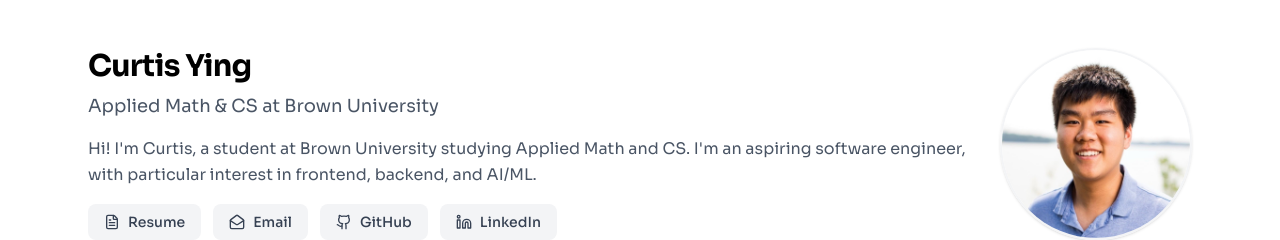
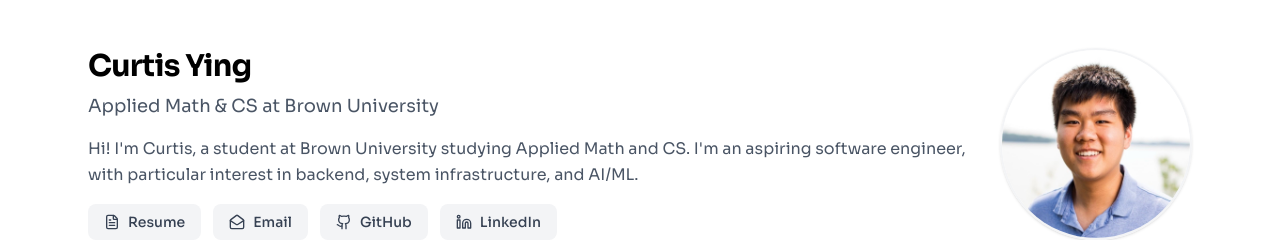
Before and after one commit to curtisyying/curtisyying.github.io, a Next.js app: page / in a window 1280 px wide. Shown: the top 240 px of the page. Built offline with nearby package versions, Linux system fonts and the light colour scheme.

Commit message:
Update blurb

```diff
--- a/app/page.tsx
+++ b/app/page.tsx
@@ -67,7 +67,7 @@ export default function Home() {
             </p>
             <p className="mb-4 leading-relaxed text-gray-600 font-mono">
               Hi! I&apos;m Curtis, a student at Brown University studying Applied Math and CS.
-              I&apos;m an aspiring software engineer, with particular interest in frontend, backend, and AI/ML.
+              I&apos;m an aspiring software engineer, with particular interest in backend, system infrastructure, and AI/ML.
             </p>
 
             <div className="flex flex-wrap gap-3">
```
